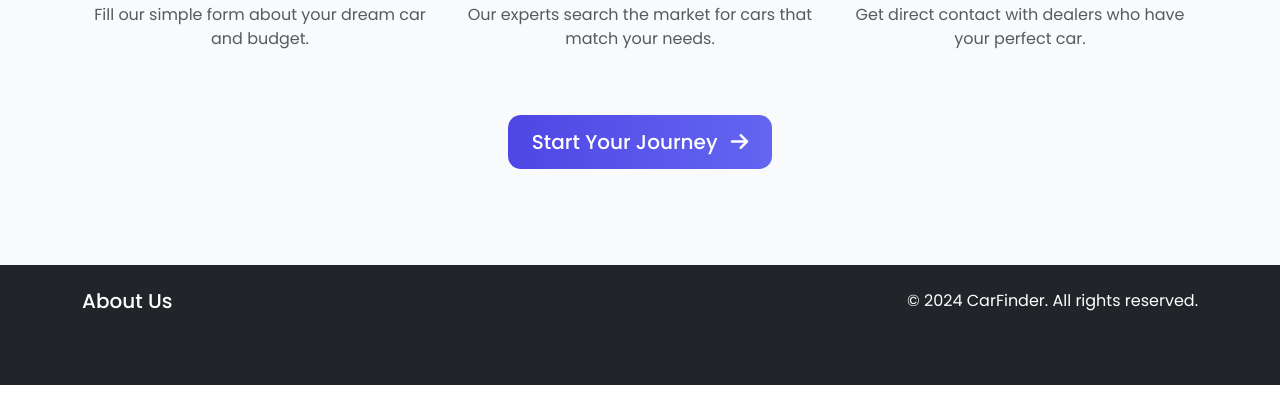
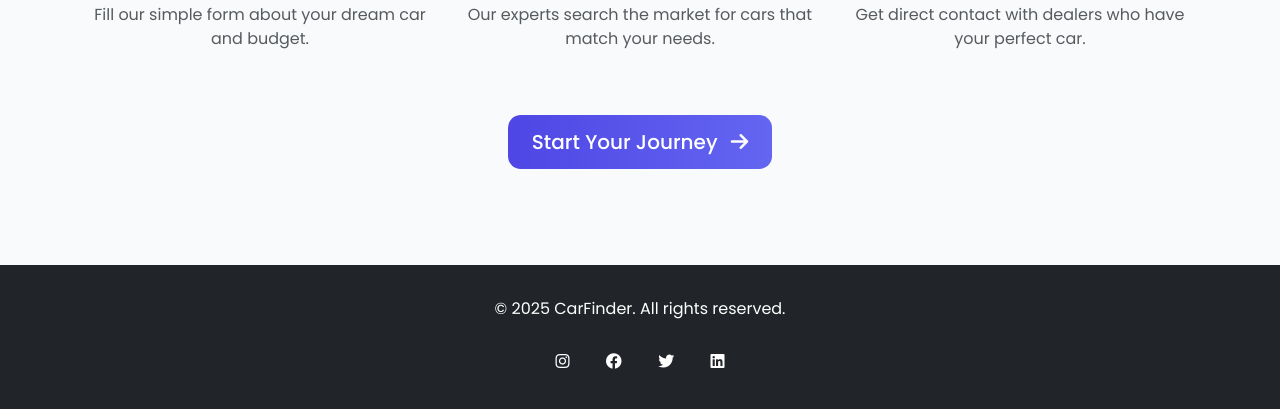
Before and after one commit to icefox47/carbuy, a Flask app: page / in a window 1280 px wide. Shown: the part 1411-1820 px from the top of the page. Before the commit the page ends 1796 px from the top, so only its background shows below. Run offline with Flask 3, Linux system fonts and the light colour scheme.

Commit message:
Rewrited footer section

```diff
--- a/templates/index.html
+++ b/templates/index.html
@@ -104,6 +104,7 @@
                             </select>
                             <select class="form-select" name="year" required>
                                 <option value="">Select Year</option>
+                                <option value="2024">2025</option>
                                 <option value="2024">2024</option>
                                 <option value="2023">2023</option>
                                 <option value="2022">2022</option>
@@ -201,16 +202,21 @@
 
     <!-- Footer -->
     <footer class="bg-dark text-white mt-5">
-        <div class="container py-4">
-            <div class="row">
-                <div class="col-md-6">
-                    <h5>About Us</h5>
-                    <p class="text-muted">A sample bootstrap-powered website demonstration.</p>
-                </div>
-                <div class="col-md-6 text-end">
-                    <p class="mb-0">&copy; 2024 CarFinder. All rights reserved.</p>
-                </div>
-            </div>
+        <div class="container py-4 text-center">
+                    <p class="mb-3 mt-2">&copy; 2025 CarFinder. All rights reserved.</p>
+
+                    <a href="#">
+                      <i class="fa-brands fa-instagram m-3"></i>
+                    </a>
+                    <a href="#">
+                    <i class="fa-brands fa-facebook m-3"></i>
+                    </a>
+                    <a href="#">
+                    <i class="fa-brands fa-twitter m-3 "></i>
+                    </a>
+                    <a href="#">
+                    <i class="fa-brands fa-linkedin m-3 "></i>
+                    </a>
         </div>
     </footer>
 
```
